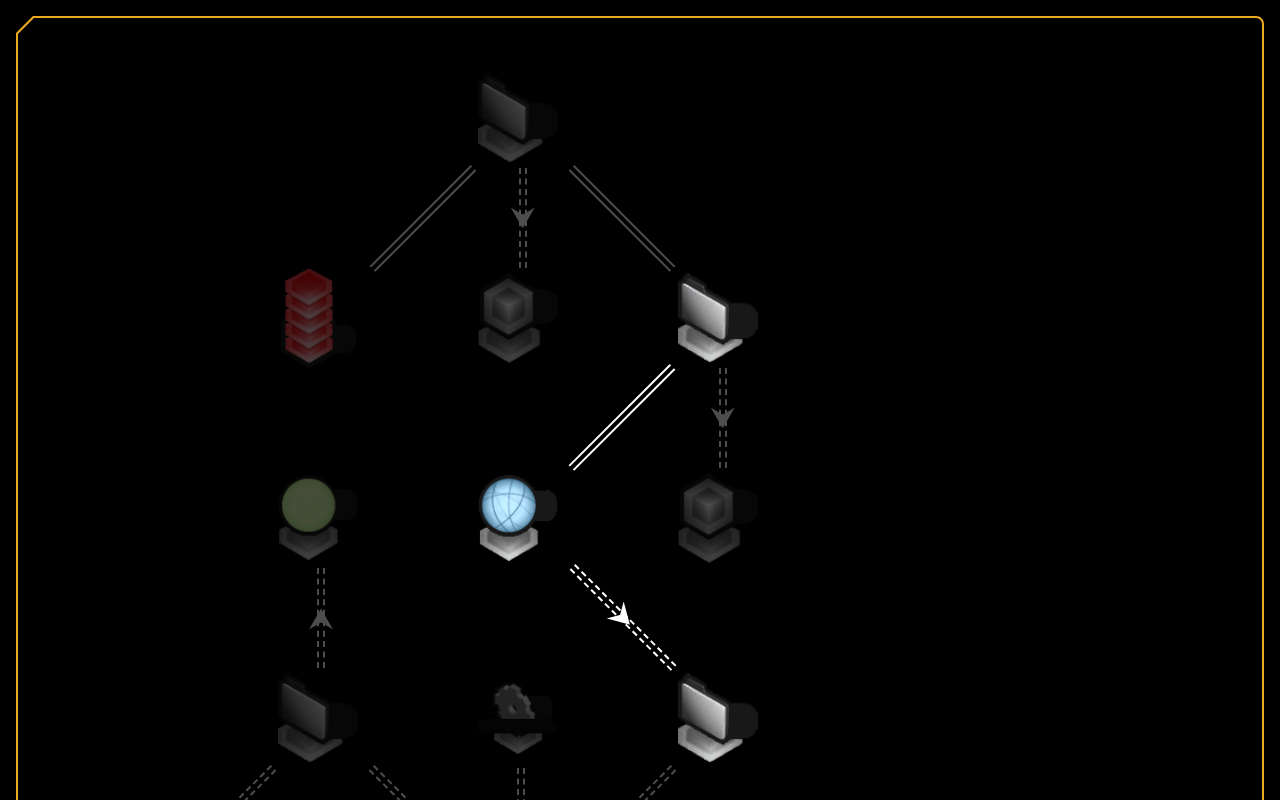
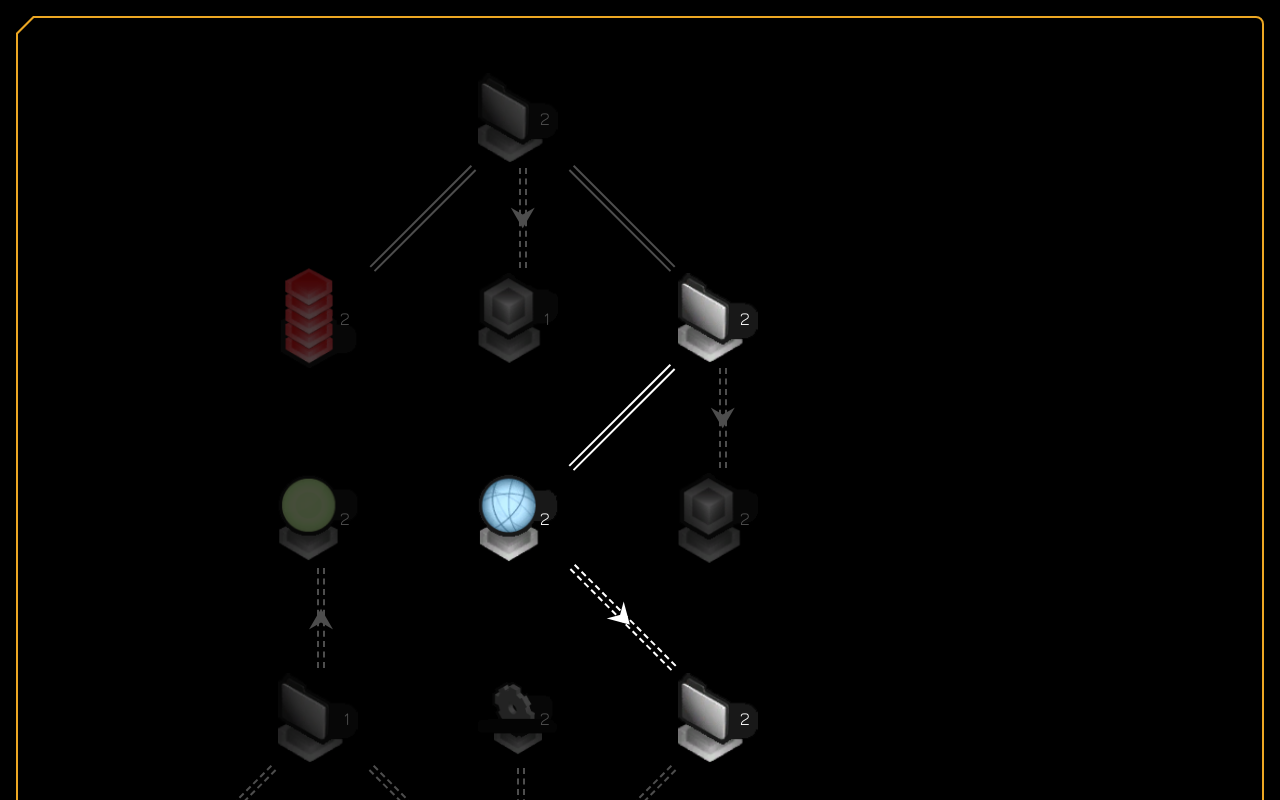
Before and after one commit to SamLeatherdale/deusex-hackgame, a React (Create React App) app: page / in a window 1280 px wide. Shown: the top 800 px of the page. Built offline with nearby package versions, Linux system fonts and the light colour scheme.

Commit message:
Add level text, sort out z-indexes for nodes

```diff
--- a/src/components/NodeComponent.tsx
+++ b/src/components/NodeComponent.tsx
@@ -101,7 +101,7 @@ export default class NodeComponent extends React.Component<NodeComponentProps, N
                 <div className="level-node"
                      data-disabled={condAttr(node.isDisabled())}
                      onClick={this.onClickNode}
-                >
+                    >
                     {menuOpen &&
                         <NodeMenu node={node}
                                   onNodeMenuAction={this.onNodeMenuAction} />}
@@ -110,10 +110,7 @@ export default class NodeComponent extends React.Component<NodeComponentProps, N
                          data-captured={condAttr(node.appearsCaptured())}
                          style={maskStyle} />
                     <div className="level-node-img" style={backgroundStyle} />
-                    {/*<img*/}
-                    {/*    className="level-node-img"*/}
-                    {/*    src={sprite}*/}
-                    {/*    alt={node.type} />*/}
+                    <div className="level-node-level-text">{this.props.node.level}</div>
                 </div>
             </div>
         );
--- a/src/scss/_level.scss
+++ b/src/scss/_level.scss
@@ -22,11 +22,22 @@
         background-size: contain;
     }
 
+    .level-node-level-text {
+        color: white;
+        position: absolute;
+        z-index: $zindex-node-level-text;
+        top: 50%;
+        right: 8px;
+        transform: translateY(-50%);
+        font-size: 18px;
+    }
+
     .level-node-mask {
         $mask-color: rgb(0, 161, 255);
         mask-position: center;
         mask-repeat: no-repeat;
         position: absolute;
+        z-index: $zindex-node-mask;
         top: 0;
         left: 0;
         width: 100%;
@@ -62,13 +73,10 @@
             }
         }
     }
-
-    .level-node-img {
 }
-
-
 .node-menu {
     position: absolute;
+    z-index: $zindex-node-menu;
 
     $menu-item-width: 65px;
     $menu-item-height: 50px;
@@ -129,7 +137,7 @@
         position: absolute;
         background-color: black;
         color: white;
-            z-index: 5;
+        z-index: $zindex-node-menu-tooltip;
 
         $vertical: ("top", "bottom");
         $horizontal: ("left", "right");
@@ -155,7 +163,6 @@
         > div {
             text-transform: uppercase;
             white-space: nowrap;
-            }
         }
     }
 }
--- a/src/scss/_variables.scss
+++ b/src/scss/_variables.scss
@@ -9,6 +9,11 @@ $dx-menu-item-bg: #3c2a0b;
 $dx-menu-item-highlight: #eca623;
 $dx-menu-icon-hover: #1d1300;
 $dx-menu-icon-disabled: #594b36;
+
+$zindex-node-mask: 5;
+$zindex-node-level-text: 6;
+$zindex-node-menu: 10;
+$zindex-node-menu-tooltip: 11;
 
 @mixin flex-center {
     display: flex;
```
Lines whose indentation alone changed are shown as unchanged.
